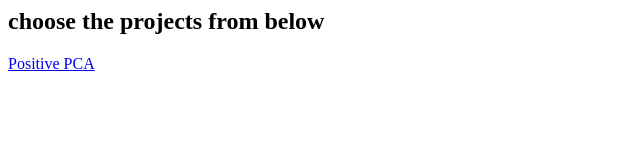
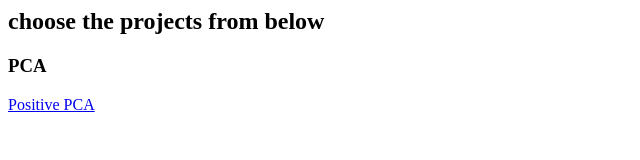
Before and after one commit to RadulDev/Display-Plots, a plain HTML site: page index.html in a window 1280 px wide. Shown: the whole page, without its empty margins (0-640 px from the left). Drawn offline with Linux system fonts and the light colour scheme.

Commit message:
Update index.html

```diff
--- a/index.html
+++ b/index.html
@@ -4,6 +4,7 @@
   </head>
   <body>
     <h2> choose the projects from below </h2>
+    <h3>PCA</h3>
     <a href="https://github.com/RadulDev/Display-Plots/blob/main/Positive_PCA_Analysis.html"> Positive PCA</a>
 
   </body>
```
